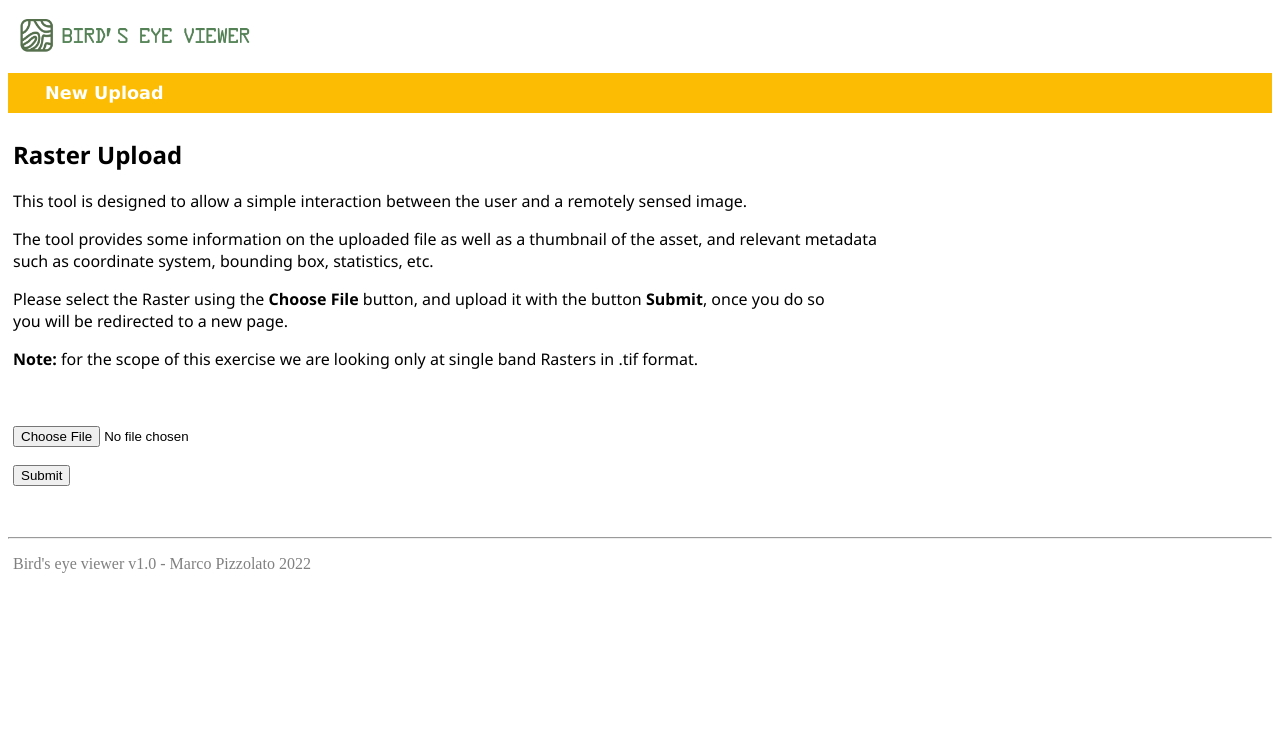
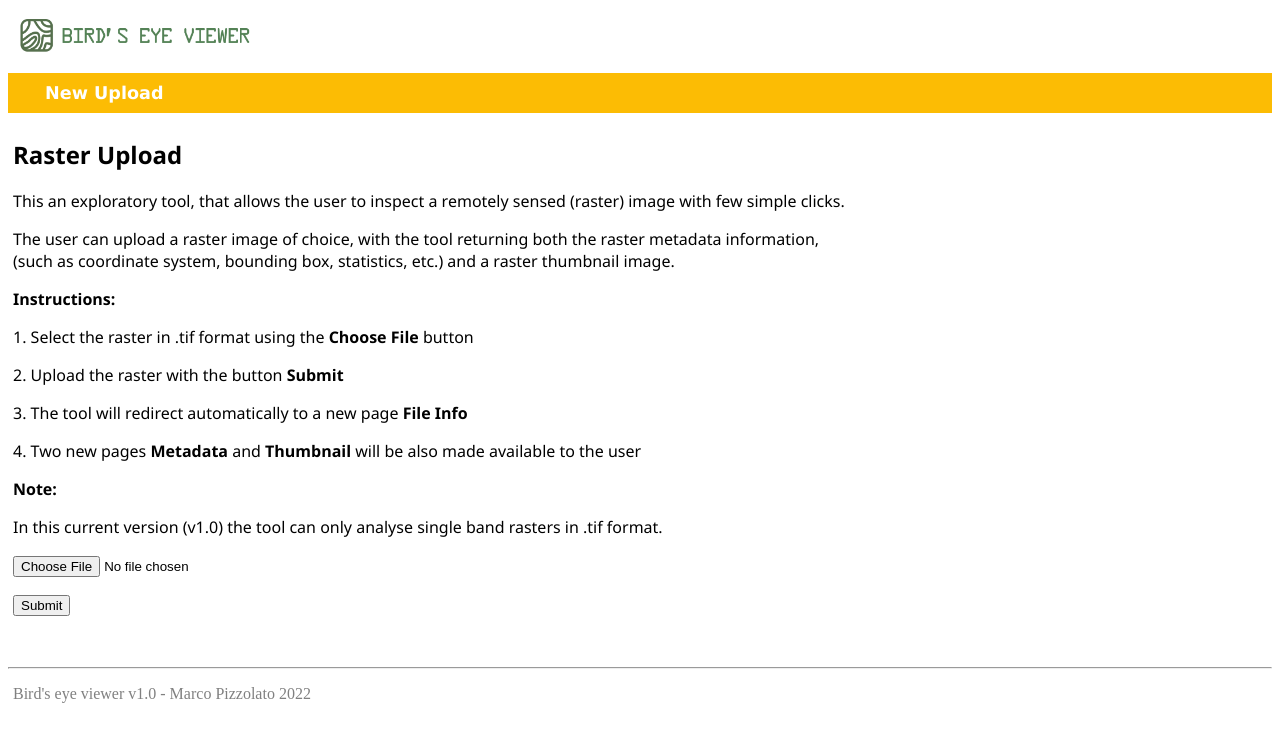
Before and after one commit to marcopizzolato-mp/flask-coding-challenge, a Flask app: page / in a window 1280 px wide. Shown: the top 742 px of the page. Run offline with Flask 2, Linux system fonts and the light colour scheme; some libraries are stand-ins or nearby versions.

Commit message:
feat: reviewed html templates

```diff
--- a/templates/index.html
+++ b/templates/index.html
@@ -4,13 +4,17 @@ Home
 {% endblock %}
 {% block content %}
 <h2>Raster Upload</h2>
-<p>This tool is designed to allow a simple interaction between the user and a remotely sensed image.</p>
-The tool provides some information on the uploaded file as well as a thumbnail of the asset, and relevant metadata <br>
-such as coordinate system, bounding box, statistics, etc.</p>
-<p>Please select the Raster using the <b>Choose File</b> button, and upload it with the button <b>Submit</b>, once
-    you do so <br> you will be redirected to a new page.</p>
-<p><b>Note:</b> for the scope of this exercise we are looking only at single band Rasters in .tif format.</p>
-</br>
+<p>This an exploratory tool, that allows the user to inspect a remotely sensed (raster) image with few simple clicks.</p>
+The user can upload a raster image of choice, with the tool returning both the raster metadata information, <br>
+(such as coordinate system, bounding box, statistics, etc.) and a raster thumbnail image.</p>
+<p><b>Instructions:</b></p>
+<p>1. Select the raster in .tif format using the <b>Choose File</b> button</p>
+<p>2. Upload the raster with the button <b>Submit</b></p>
+<p>3. The tool will redirect automatically to a new page <b>File Info</b></p>
+<p>4. Two new pages <b>Metadata</b> and <b>Thumbnail</b> will be also made available to the user
+<p><b>Note:</b></p>
+In this current version (v1.0) the tool can only analyse single band rasters in .tif format.</p>
+
 <form method="POST" action="" enctype="multipart/form-data">
     <p><input type="file" name="file" accept=".tif,.tiff"></p>
     <p><input type="submit" value="Submit"></p>
--- a/templates/layout_upload.html
+++ b/templates/layout_upload.html
@@ -13,7 +13,7 @@
     </div>
     <div class="navbar">
         <a href="{{ url_for('index') }}" class="navbar-brand">New Upload</a>
-        <a href="{{ url_for('index_upload') }}" class="navbar-brand">FileInfo</a>
+        <a href="{{ url_for('index_upload') }}" class="navbar-brand">File Info</a>
         <a href="{{ url_for('metadata') }}" class="navbar-brand">Metadata</a>
         <a href="{{ url_for('thumbnail') }}" class="navbar-brand">Thumbnail</a>
     </div>
```
Also changed, not shown: templates/index_upload.html (+6 -5 lines), templates/metadata.html (+8 -13 lines), templates/thumbnail.html (+4 -8 lines).
